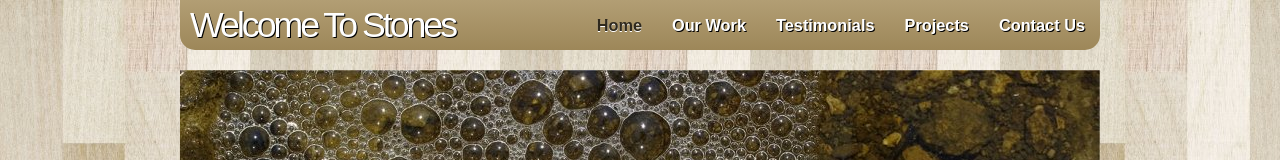
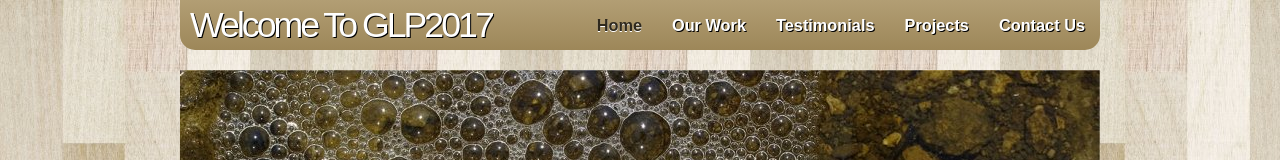
Before and after one commit to wyk9787/glp_final_project, a plain HTML site: page index.html in a window 1280 px wide. Shown: the top 160 px of the page. Drawn offline with Linux system fonts and the light colour scheme.

Commit message:
change the title

```diff
--- a/index.html
+++ b/index.html
@@ -22,7 +22,7 @@
 
 	<div id="menubar">
 	  <div id="welcome">
-	    <h1><a href="#">Welcome To Stones</a></h1>
+	    <h1><a href="#">Welcome To GLP2017</a></h1>
 	  </div><!--close welcome-->
       <div id="menu_items">
 	    <ul id="menu">
```
